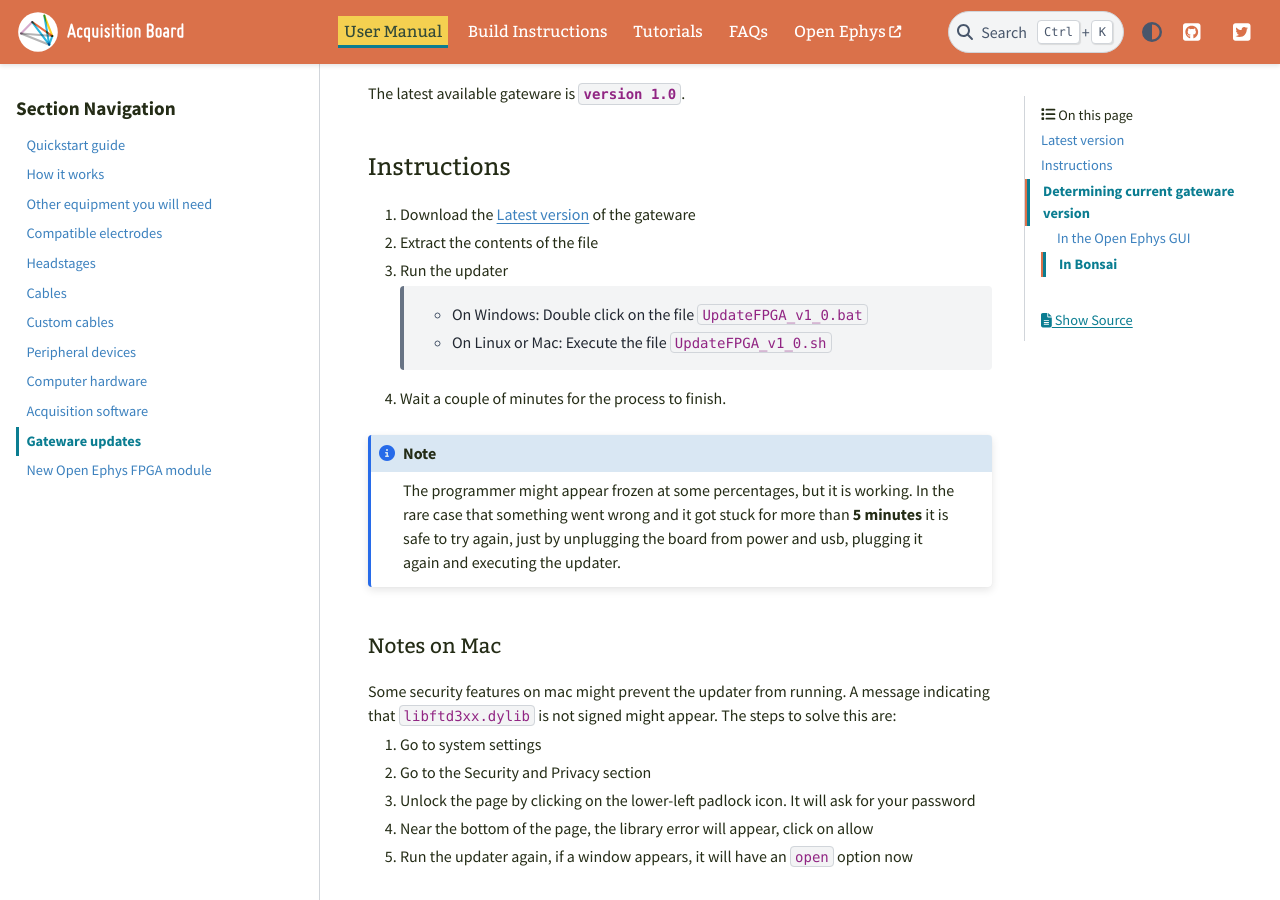
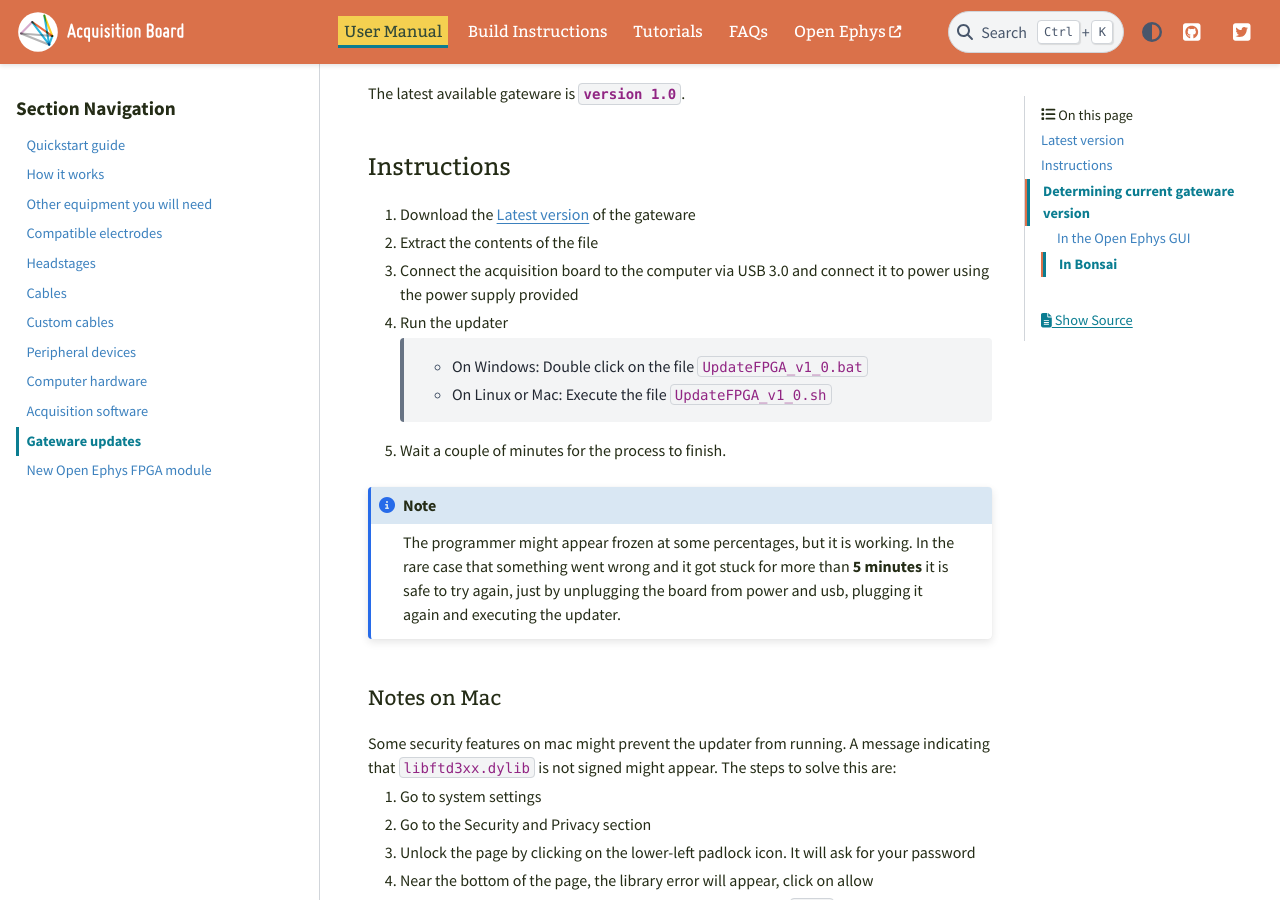
Before and after one commit to open-ephys/acq-board-docs, a Sphinx documentation site: the page built from source/User-Manual/Gateware-Update.rst, in a window 1280 px wide and 900 px high, scrolled down 509 px. Built offline with Sphinx 7.4.7 and the PyData theme 0.15.4, drawn with Linux system fonts in a browser that asks for light colours.

Commit message:
added connection

```diff
--- a/source/User-Manual/Gateware-Update.rst
+++ b/source/User-Manual/Gateware-Update.rst
@@ -24,6 +24,8 @@ Instructions
 #. Download the :ref:`gwupdate_latest` of the gateware
 
 #. Extract the contents of the file
+
+#. Connect the acquisition board to the computer via USB 3.0 and connect it to power using the power supply provided
 
 #. Run the updater
 
```
